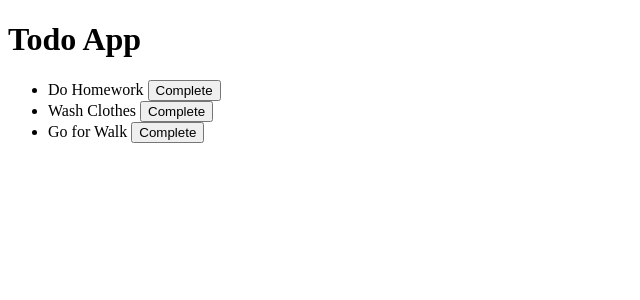
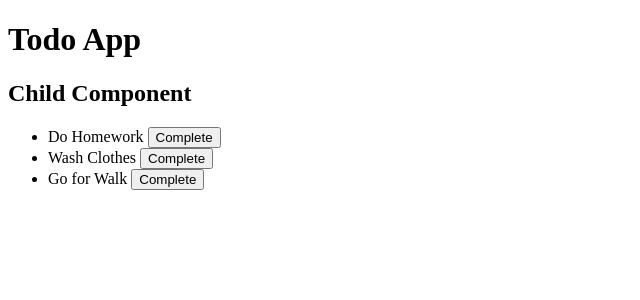
Before and after one commit to acciojob/lifting-state-up-6-Jidugutejesh, a React app: page / in a window 1280 px wide. Shown: the top 300 px of the page, without its empty margins (0-640 px from the left). Built offline with nearby package versions, Linux system fonts and the light colour scheme.

Commit message:
Update TodoList.js

```diff
--- a/src/components/TodoList.js
+++ b/src/components/TodoList.js
@@ -2,17 +2,18 @@ import React from "react";
 
 export default function TodoList({ todos, handleComplete }) {
   return (
+    <div>
+      <h2>Child Component</h2>
       <ul>
         {todos.map((todo) => (
           <li key={todo.id}>
             {todo.text}{" "}
-          {todo.completed ? (
-            <span>Completed</span>
-          ) : (
+            {!todo.completed && (
               <button onClick={() => handleComplete(todo.id)}>Complete</button>
             )}
           </li>
         ))}
       </ul>
+    </div>
   );
 }
```
Lines whose indentation alone changed are shown as unchanged.
